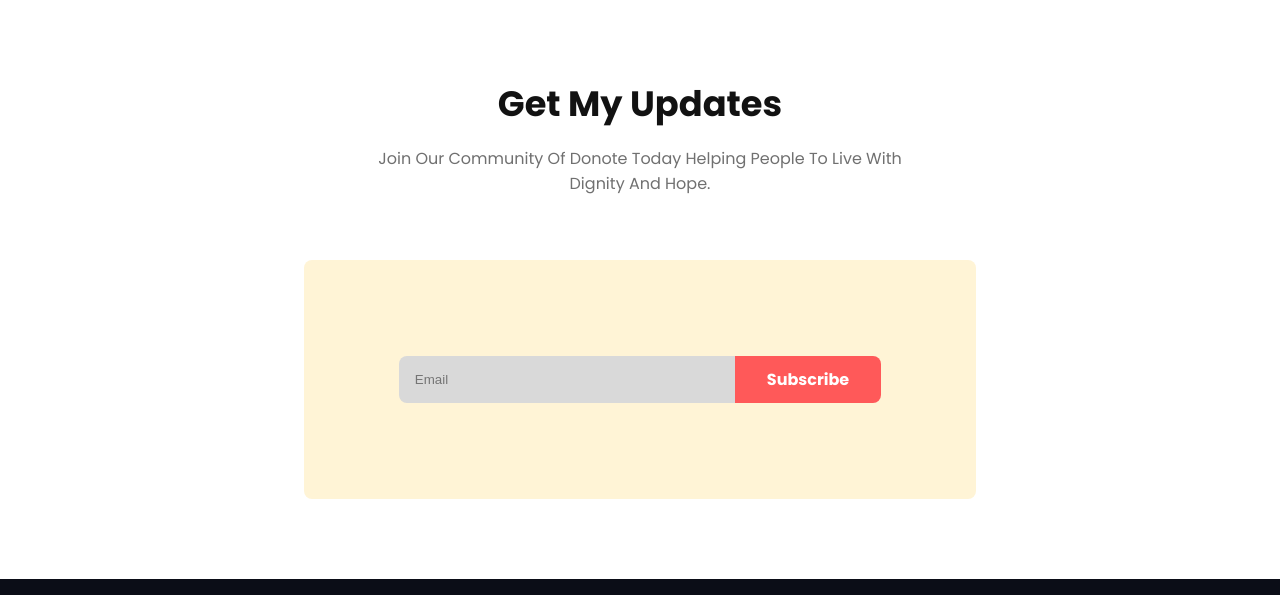
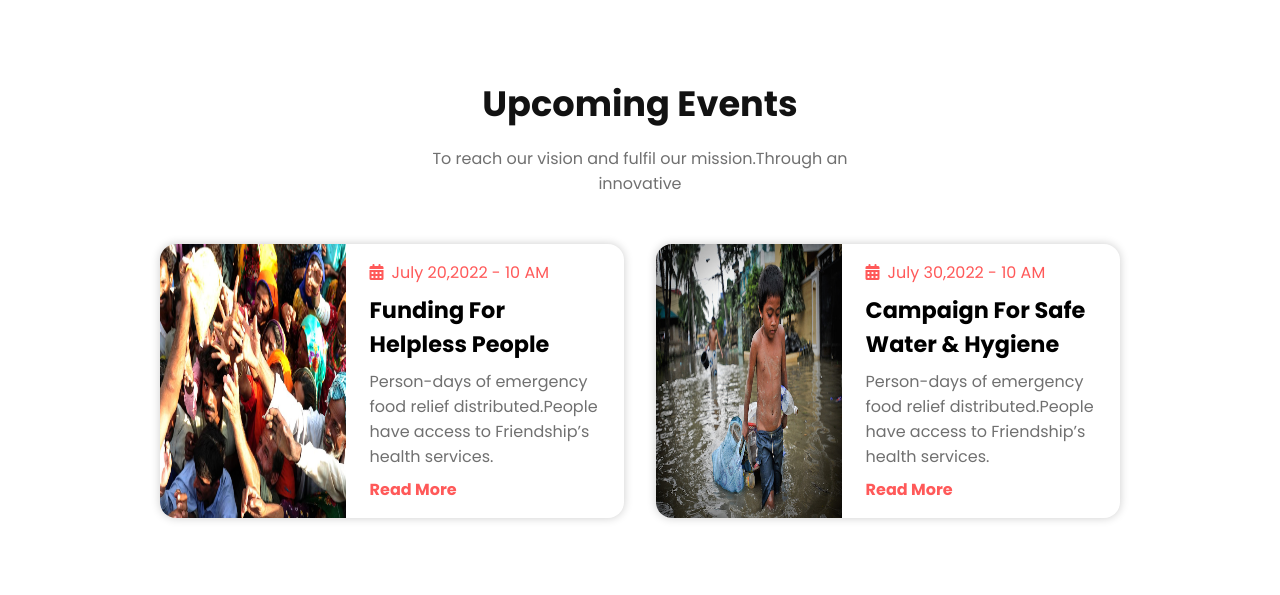
Before and after one commit to parvezahmedweb1/donate-today, a plain HTML site: page index.html in a window 1280 px wide. Shown: the part 1944-2539 px from the top of the page. Drawn offline with Linux system fonts and the light colour scheme.

Commit message:
events section complete

```diff
--- a/index.html
+++ b/index.html
@@ -135,6 +135,53 @@
       </div>
     </section>
     <!-- ! our-plan-section end -->
+    <!-- ! events-section start -->
+    <section id="events-section" class="mt mb">
+      <div class="container">
+        <div class="container">
+          <div class="content-header">
+            <h2>Upcoming Events</h2>
+            <p>
+              To reach our vision and fulfil our mission.Through an innovative
+            </p>
+          </div>
+          <!-- ! events -->
+          <div class="events">
+            <!-- ! event -->
+            <div class="event">
+              <img src="./images/donation0.jpg" alt="" />
+              <div class="event-content">
+                <p class="date-info">
+                  <i class="fa-solid fa-calendar-days"></i>July 20,2022 - 10 AM
+                </p>
+                <h4>Funding For Helpless People</h4>
+                <p>
+                  Person-days of emergency food relief distributed.People have
+                  access to Friendship’s health services.
+                </p>
+                <a href="#">Read More</a>
+              </div>
+            </div>
+            <!-- ! event -->
+            <div class="event">
+              <img src="./images/donation9.jpg" alt="" />
+              <div class="event-content">
+                <p class="date-info">
+                  <i class="fa-solid fa-calendar-days"></i>July 30,2022 - 10 AM
+                </p>
+                <h4>Campaign For Safe Water & Hygiene</h4>
+                <p>
+                  Person-days of emergency food relief distributed.People have
+                  access to Friendship’s health services.
+                </p>
+                <a href="#">Read More</a>
+              </div>
+            </div>
+          </div>
+        </div>
+      </div>
+    </section>
+    <!-- ! upcoming-events-section end -->
     <!-- ! update-section start -->
     <section id="update-section" class="mt mb">
       <div class="container">
--- a/style/main.css
+++ b/style/main.css
@@ -270,3 +270,45 @@ textarea {
 /* ------------------------------------
     ! footer-section style end
 --------------------------------------*/
+
+/* ------------------------------------
+    ! events-section style end
+--------------------------------------*/
+.events {
+  display: flex;
+  column-gap: 2rem;
+  margin-top: 3rem;
+}
+.event {
+  width: 50%;
+  display: flex;
+  box-shadow: 0px 0px 10px rgba(0, 0, 0, 0.2);
+  border-radius: 1rem;
+  transition: all 0.5s;
+}
+.event img {
+  width: 40%;
+  border-radius: 1rem 0 0 1rem;
+  position: relative;
+}
+.event-content {
+  padding: 1rem 1.5rem;
+}
+.date-info {
+  color: #ff5959;
+  margin-bottom: 0.5rem;
+}
+.fa-calendar-days {
+  margin-right: 0.5rem;
+}
+.event-content h4,
+.event-content p {
+  margin-bottom: 0.5rem;
+}
+.event-content a {
+  color: #ff5959;
+  font-weight: 700;
+}
+/* ------------------------------------
+    ! events-section style end
+--------------------------------------*/
```
